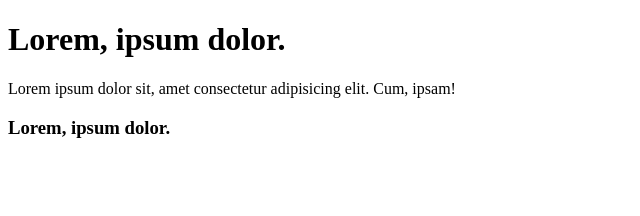
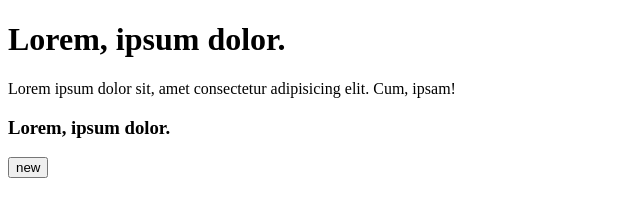
Before and after one commit to Nils993/Githw, a plain HTML site: page index.html in a window 1280 px wide. Shown: the whole page, without its empty margins (0-640 px from the left). Drawn offline with Linux system fonts and the light colour scheme.

Commit message:
add button

```diff
--- a/index.html
+++ b/index.html
@@ -9,5 +9,6 @@
     <h1>Lorem, ipsum dolor.</h1>
     <p>Lorem ipsum dolor sit, amet consectetur adipisicing elit. Cum, ipsam!</p>
     <h3>Lorem, ipsum dolor.</h3>
+    <button>new</button>
   </body>
 </html>
```
